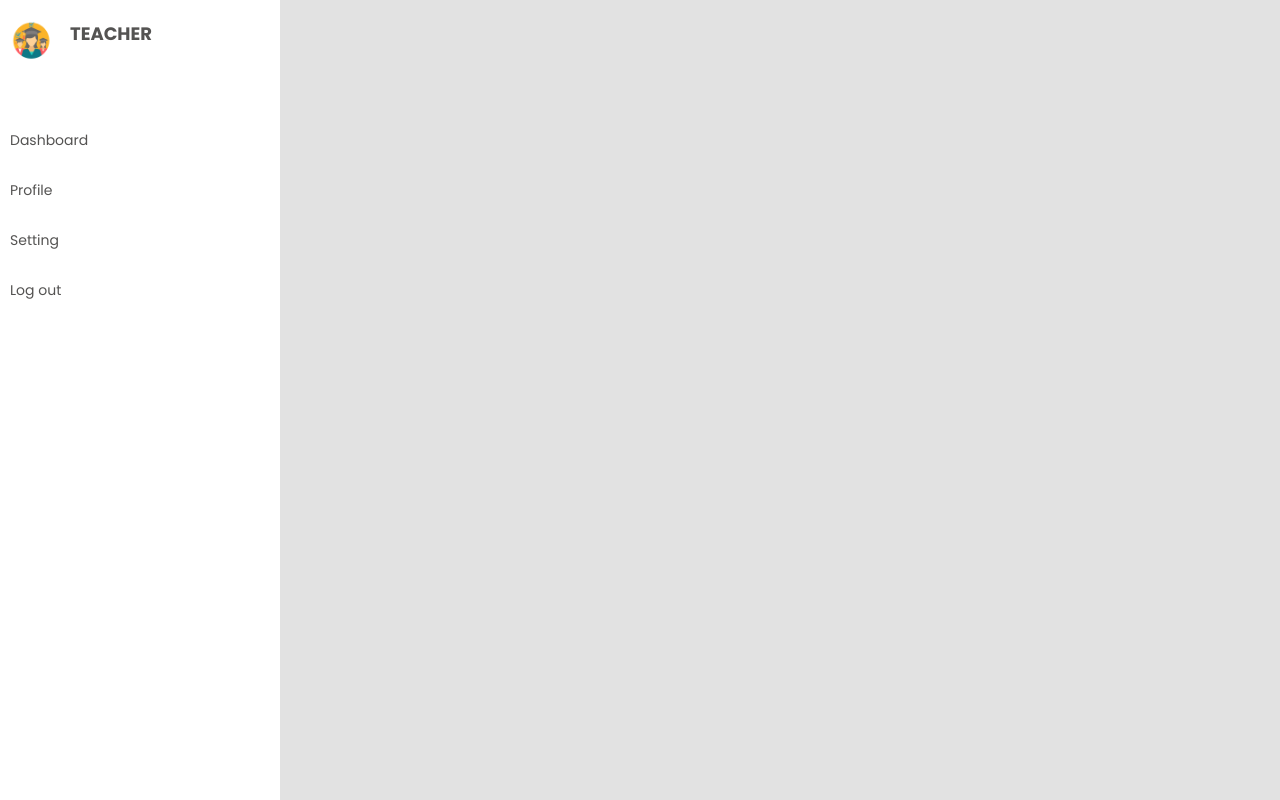
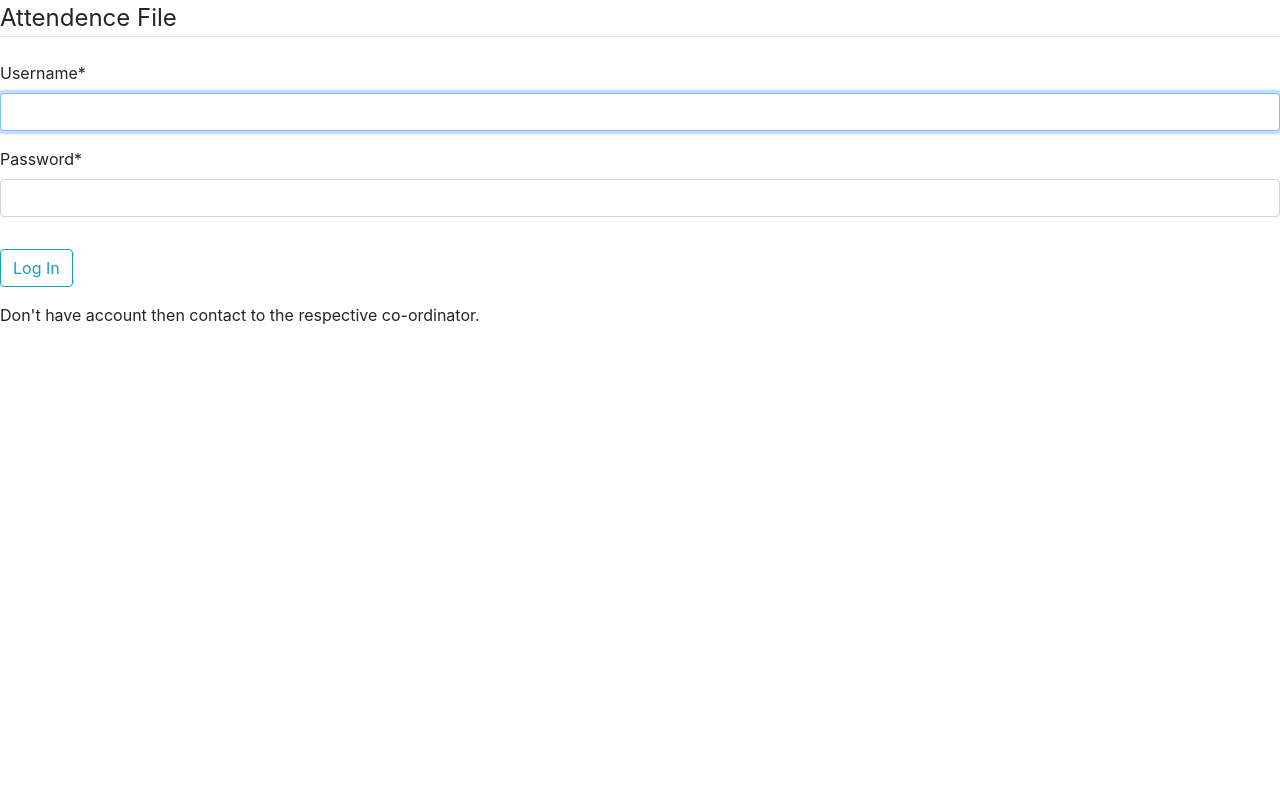
Before and after one commit to Iamsailesh/attendenceMS, a Django app: page / in a window 1280 px wide. Run offline with Django 4.2, Linux system fonts and the light colour scheme; some libraries are stand-ins or nearby versions.

Commit message:
login out sucess

```diff
--- a/home/urls.py
+++ b/home/urls.py
@@ -15,11 +15,12 @@ Including another URLconf
 """
 from django.urls import path, include
 from home import views
+from django.contrib.auth import views as auth_views
 urlpatterns = [
-    path("", views.index),
-    path("profile", views.profile),
-    path("setting", views.setting),
-    path("classes", views.classes),
-    path("logout", views.logout),
+    path("dashboard", views.dashboard, name='dashboard'),
+    path("profile", views.profile, name='profile'),
+    path("setting", views.setting, name='setting'),
+    path('', auth_views.LoginView.as_view(template_name='users/login.html'), name='login'),
+    path('logout', auth_views.LogoutView.as_view(template_name='users/logout.html'),name='logout'),
 
 ]
--- a/home/views.py
+++ b/home/views.py
@@ -1,20 +1,19 @@
 from django.shortcuts import render, HttpResponse
 
 # Create your views here.
-def index(request):
+def dashboard(request):
    # return HttpResponse("this is homepage")
-   return   render (request, "index.html")
+   return   render (request, "ams/dashboard.html")
 
 def profile(request):
-   return   render (request, "profile.html")
+   return   render (request, "users/profile.html")
 
 
 def setting(request):
-   return   render (request, "setting.html")
+   return   render (request, "users/setting.html")
 
 
-def classes(request):
-   return   render (request, "classes.html")
+
 
 
 def logout(request):
--- a/static/css/navbar.css
+++ b/static/css/navbar.css
@@ -9,14 +9,14 @@
     font-family: "Poppins", sans-serif;
 }
 body{
-    background: rgb(226, 226, 226);
+    background: rgb(213, 196, 196);
 
 }
-.container{
+.container11{
     display: flex;
     gap: 100px;
 }
-.left{
+.left11{
     position: sticky;
     top: 0;
     bottom: 0 ;
@@ -24,7 +24,7 @@ body{
     left: 0;
     width: 280px;
     /* width: 90px; */
-    background: #fff;
+    background: #d7d5d5;
     overflow: hidden;
     /* transition: 1s; */
 
@@ -32,11 +32,11 @@ body{
 
 
 }
-.left:hover{
+.left11:hover{
     width: 280px;
     transition: 1sec;
 }
-.logo{
+.logo11{
     text-align: center;
     display: flex;
     margin: 10px 0 0 0;
@@ -44,18 +44,18 @@ body{
 
 
 }
-.logo img{
+.logo11 img{
     width: 45px;
     height: 45px;
 
 }
-.logo span{
+.logo11 span{
     font-weight: bold;
     padding-left: 15px;
     font-size: 18px;
     text-transform: uppercase;
 }
-a{
+.left11 a{
     position: relative;
     width: 280px;
     font-size: 14px;
@@ -64,7 +64,7 @@ a{
     padding: 10px;
 
 }
-.left .fas{
+.left11 .fas{
     position: relative;
     width: 70px;
     height: 40px;
--- a/templates/base.html
+++ b/templates/ams/base.html
@@ -1,54 +1,66 @@
 {% load static %}
 <!DOCTYPE html>
 <html lang="en">
+
 <head>
     <meta charset="UTF-8">
     <meta http-equiv="X-UA-Compatible" content="IE=edge">
     <meta name="viewport" content="width=device-width, initial-scale=1.0">
     <title> {% block title %}{% endblock title %}</title>
     <link rel="stylesheet" href=" {% static 'css/navbar.css' %}">
+    <!-- Bootstrap CSS -->
+    <link rel="stylesheet" href="https://cdn.jsdelivr.net/npm/bootstrap@4.0.0/dist/css/bootstrap.min.css"
+        integrity="sha384-Gn5384xqQ1aoWXA+058RXPxPg6fy4IWvTNh0E263XmFcJlSAwiGgFAW/dAiS6JXm" crossorigin="anonymous">
     {% block css %}{% endblock css %}
     {% block js %}{% endblock js %}
 
 </head>
+
 <body>
-    <div class="container">
-        <div class="left">
+    {% if user.is_authenticated %}
+    <div class="container11">
+        <div class="left11">
             <ul>
-                <li><a href="" class="logo">
+                <li><a href="{% url 'dashboard'%}" class="logo11">
                         <img src={% static 'images/img1.png' %}>
-                        <span class="div-item">Teacher</span>
+                        <span class="div-item11">Teacher</span>
                     </a></li>
                 <li>
                     <a href="">
                         <i class="fas fa-menorah "></i>
-                        <span class="div-item">Dashboard</span>
+                        <span class="div-item11">Dashboard</span>
                     </a>
                 </li>
                 <li>
                     <a href="">
                         <i class="fas fa-user"></i>
-                        <span class="div-item">Profile</span>
+                        <span class="div-item11">Profile</span>
                     </a>
                 </li>
 
                 <li>
                     <a href="">
                         <i class="fas fa-wrench"></i>
-                        <span class="div-item">Setting</span>
+                        <span class="div-item11">Setting</span>
                     </a>
                 </li>
                 <li>
-                    <a href="">
+                    <a href="{% url 'logout' %}">
                         <i class="fas fa-sign-out-alt"></i>
-                        <span class="div-item">Log out</span>
+                        <span class="div-item11">Log out</span>
                     </a>
                 </li>
             </ul>
         </div>
 
     </div>
+    {% endif %}
 
     {% block content %}{% endblock content %}
+    <!-- javascript link -->
+    <script src="https://cdn.jsdelivr.net/npm/bootstrap@5.3.0-alpha3/dist/js/bootstrap.bundle.min.js"
+        integrity="sha384-ENjdO4Dr2bkBIFxQpeoTz1HIcje39Wm4jDKdf19U8gI4ddQ3GYNS7NTKfAdVQSZe"
+        crossorigin="anonymous"></script>
 </body>
+
 </html>
--- a/templates/index.html
+++ b/templates/ams/dashboard.html
@@ -1,4 +1,4 @@
-{% extends 'base.html' %}
+{% extends 'ams/base.html' %}
 {% block title %}Dashboard{% endblock title %}Dashboard
 {% block content %}
 
--- /dev/null
+++ b/templates/users/login.html
@@ -0,0 +1,52 @@
+{% load crispy_forms_tags %}
+<!DOCTYPE html>
+<html lang="en">
+
+<head>
+    <meta charset="UTF-8">
+    <meta http-equiv="X-UA-Compatible" content="IE=edge">
+    <meta name="viewport" content="width=device-width, initial-scale=1.0">
+    <title>Document</title>
+    <!-- Bootstrap CSS -->
+    <link rel="stylesheet" href="https://cdn.jsdelivr.net/npm/bootstrap@4.0.0/dist/css/bootstrap.min.css"
+        integrity="sha384-Gn5384xqQ1aoWXA+058RXPxPg6fy4IWvTNh0E263XmFcJlSAwiGgFAW/dAiS6JXm" crossorigin="anonymous">
+</head>
+
+<body>
+    <div class="content-section">
+        <form action="" method="POST">
+            {% csrf_token %}
+            <fieldset class="form-group">
+                <legend class="border-bottom mb-4">
+                    Attendence File
+                </legend>
+                {{ form|crispy}}
+
+            </fieldset>
+            <div class="form-group">
+                <button class="btn btn-outline-info" type="submit">Log In</button>
+            </div>
+        </form>
+        Don't have account then contact to the respective co-ordinator.
+    </div>
+</body>
+
+</html>
+{% comment %} {% block content %}
+<div class="content-section">
+    <form action="" method="POST">
+        {% csrf_token %}
+        <fieldset class="form-group">
+            <legend class="border-bottom mb-4">
+                Attendence File
+            </legend>
+            {{ form|crispy}}
+
+        </fieldset>
+        <div class="form-group">
+            <button class="btn btn-outline-info" type="submit">Log In</button>
+        </div>
+    </form>
+
+</div>
+{% endblock content %} {% endcomment %}
```
Also changed, not shown: other parts of static/css/navbar.css (+3 -51 lines), ams/settings.py (+7 -0 lines), templates/users/logout.html (added, +11 -0 lines), db.sqlite3, templates/profile.html (deleted), templates/users/profile.html (added), templates/users/setting.html (renamed from templates/setting.html).
